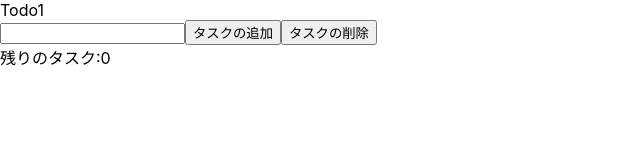
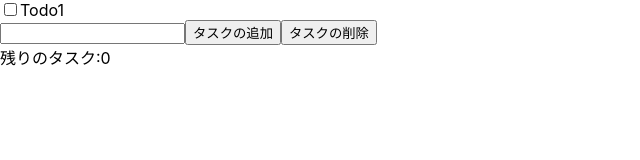
Before and after one commit to Kooooou/react-tutorial, a React (Create React App) app: page / in a window 1280 px wide. Shown: the top 160 px of the page, without its empty margins (0-640 px from the left). Built offline with nearby package versions, Linux system fonts and the light colour scheme.

Commit message:
todoList

```diff
--- a/src/App.js
+++ b/src/App.js
@@ -1,14 +1,18 @@
-import { useState  } from "react";
+import { useState,useRef  } from "react";
 import TodoList  from "./TodoList";
 function App() {
   const[todos] = useState([
-    {id:1,name:'Todo1',completed:false,}
+    {id:1,name:'Todo1',completed:false,},
   ]);
+  const  todoNameRef = useRef();
+  const AddTask = () => {
+    console.log(todoNameRef.current.value)
+  }
   return (
     <>
     <TodoList todos={todos}/>
-    <input type='text'></input>
-    <button>タスクの追加</button>
+    <input type='text' ref={todoNameRef}></input>
+    <button onClick={AddTask}>タスクの追加</button>
     <button>タスクの削除</button>
     <div>残りのタスク:0</div>
     </>
--- a/src/Todo.js
+++ b/src/Todo.js
@@ -1,9 +1,12 @@
 // import React from 'react'
 
-const Todo = ({ todo }) => {
+const Todo = ({ task }) => {
   return (
     <div>
-    {todo.name}
+      <label>
+        <input type='checkbox' checked={task.completed} readOnly />
+      </label>
+    {task.name}
     </div>
   )
 }
--- a/src/TodoList.js
+++ b/src/TodoList.js
@@ -3,7 +3,7 @@ import Todo from './Todo';
 
 const TodoList = ({todos}) => {
 return (
-  todos.map((todo) => <Todo todo={todo} key={todo}/>)
+  todos.map((todo) => <Todo task={todo} key={todo}/>)
 )
 }
 
```
